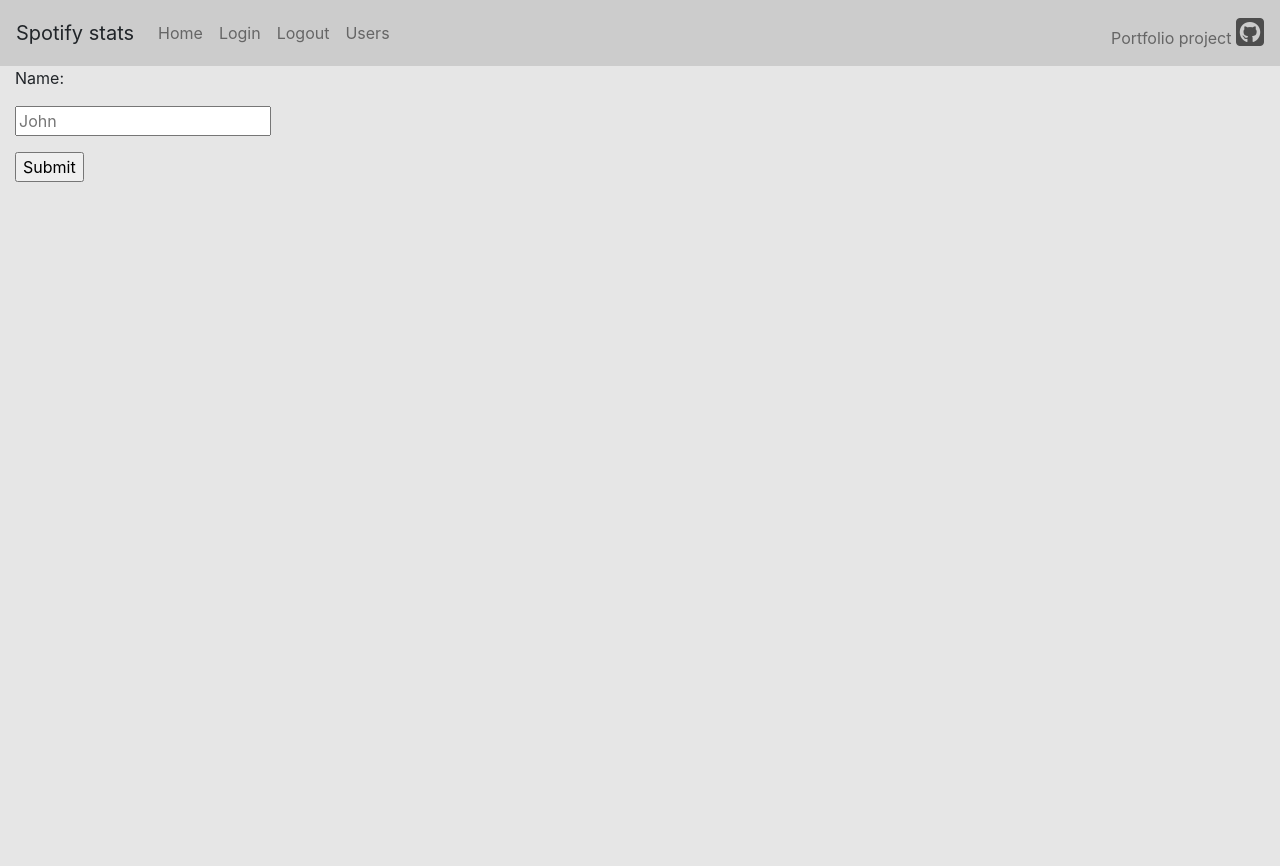
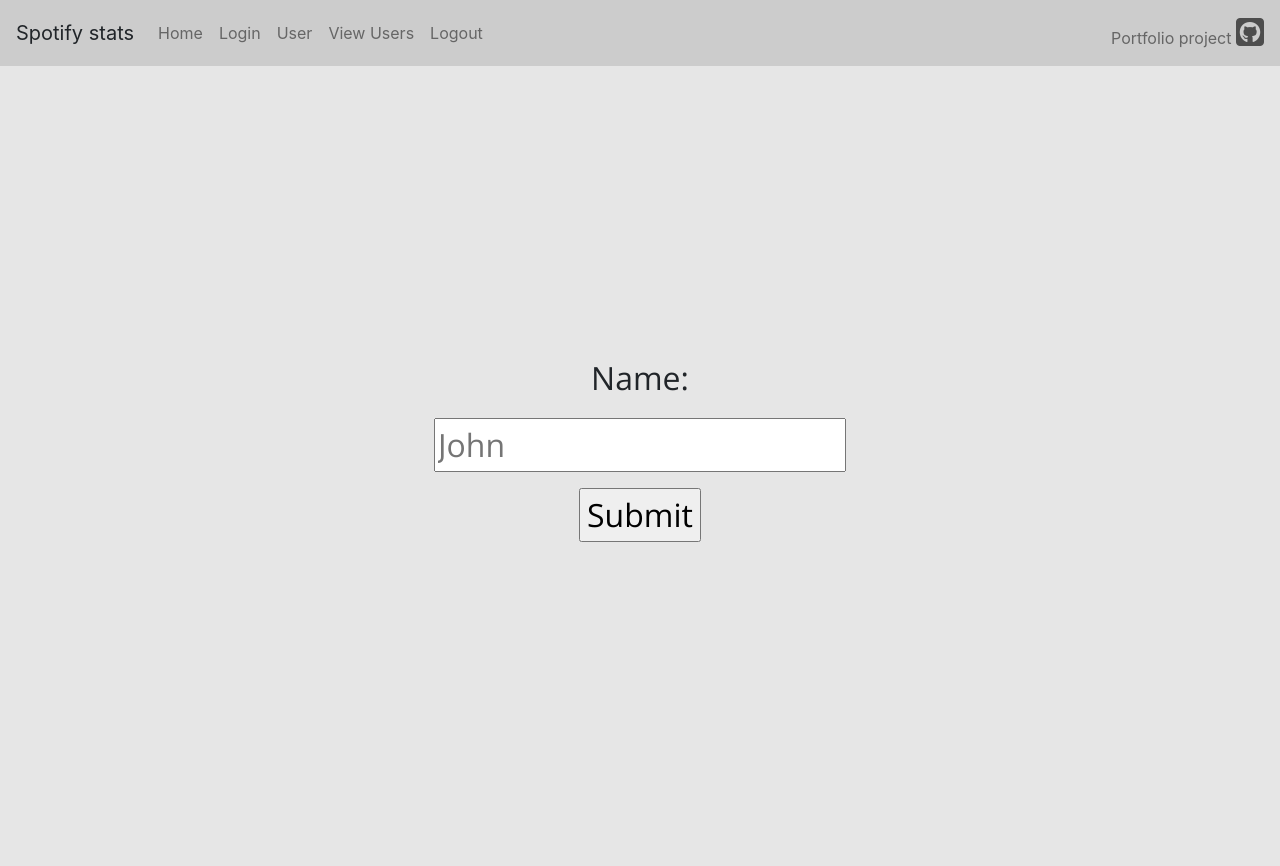
Before and after one commit to jakubvod/spotipy_flask, a Flask app: page /login in a window 1280 px wide. Before the commit the page ends 182 px from the top, so only its background shows below. Run offline with Flask 3, Linux system fonts and the light colour scheme; some libraries are stand-ins or nearby versions.

Commit message:
better flash

```diff
--- a/static/css/main.css
+++ b/static/css/main.css
@@ -60,6 +60,30 @@ body {
     gap: 50px;
 }
 
+.flash_container {
+    text-align: center;
+    margin-top: 20px;
+}
+
+.flash_container p{
+    font-family: "Open Sans";
+    font-size: 1.5em;
+}
+
+.page_form_container {
+    display: flex;
+    flex-direction: column;
+    justify-content: center;
+    align-items: center;
+    height: 100vh;
+    text-align: center;
+}
+
+.page_form p {
+    font-family: "Open Sans";
+    font-size: 2em;
+}
+
 @keyframes Glow {
     50%{box-shadow: 0px 0px 5px black;}
 }
--- a/templates/base.html
+++ b/templates/base.html
@@ -34,10 +34,13 @@
                     <a class="nav-link" href="login">Login</a>
                 </li>
                 <li class="nav-item">
-                    <a class="nav-link" href="logout">Logout</a>
+                    <a class="nav-link" href="user"> User</a>
                 </li>
                 <li class="nav-item">
-                    <a class="nav-link" href="users">Users</a>
+                    <a class="nav-link" href="users"> View Users</a>
+                </li>
+                <li class="nav-item">
+                    <a class="nav-link" href="logout">Logout</a>
                 </li>
             </ul>
             <span class="navbar-text">
--- a/templates/login.html
+++ b/templates/login.html
@@ -1,6 +1,16 @@
 {% extends "base.html" %}
 {% block title %} Login Page {% endblock %}
 {% block content %}
+
+    <div class="page_form_container">
+        <div class="page_form">
+            <form action="{{ url_for('user.login') }}" method="post">
+                <p>Name:</p>
+                <p><input type="text" placeholder="John" name="name"/></p>
+                <p><input type="submit" value="Submit"/></p>
+            </form>
+        </div>
+        <div class="flash_container">
         <!-- flash messages -->
             {% with messages = get_flashed_messages() %}
                 {% if messages %}
@@ -9,10 +19,6 @@
                     {% endfor %}
                 {% endif %}
             {% endwith %}
-
-    <form action="{{ url_for('user.login') }}" method="post">
-        <p>Name:</p>
-        <p><input type="text" placeholder="John" name="name"/></p>
-        <p><input type="submit" value="Submit"/></p>
-    </form>
+        </div>
+    </div>
 {% endblock %}
--- a/templates/logout.html
+++ b/templates/logout.html
@@ -1,6 +1,7 @@
 {% extends "base.html" %}
 {% block title %} Logout Page {% endblock %}
 {% block content %}
+    <div class="flash_container">
         <!-- flash messages -->
             {% with messages = get_flashed_messages() %}
                 {% if messages %}
@@ -9,4 +10,5 @@
                     {% endfor %}
                 {% endif %}
             {% endwith %}
+    </div>
 {% endblock %}
--- a/user.py
+++ b/user.py
@@ -30,6 +30,7 @@ def login():
 @user_blueprint.route("/user", methods=["POST", "GET"])
 def user():
     if "user" not in session:
+        flash("Login first!")
         return redirect(url_for("user.login"))
 
     found_user = User.query.filter_by(name=session["user"]).first()
```
Also changed, not shown: templates/user.html (+14 -8 lines). Lines whose indentation alone changed are shown as unchanged.
